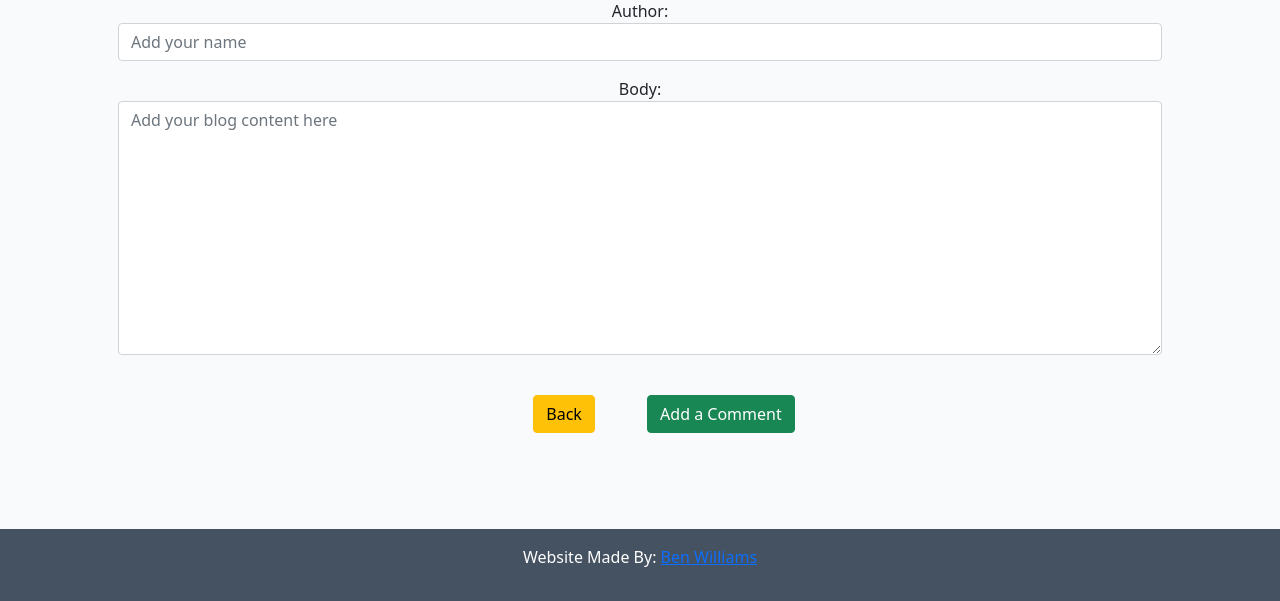
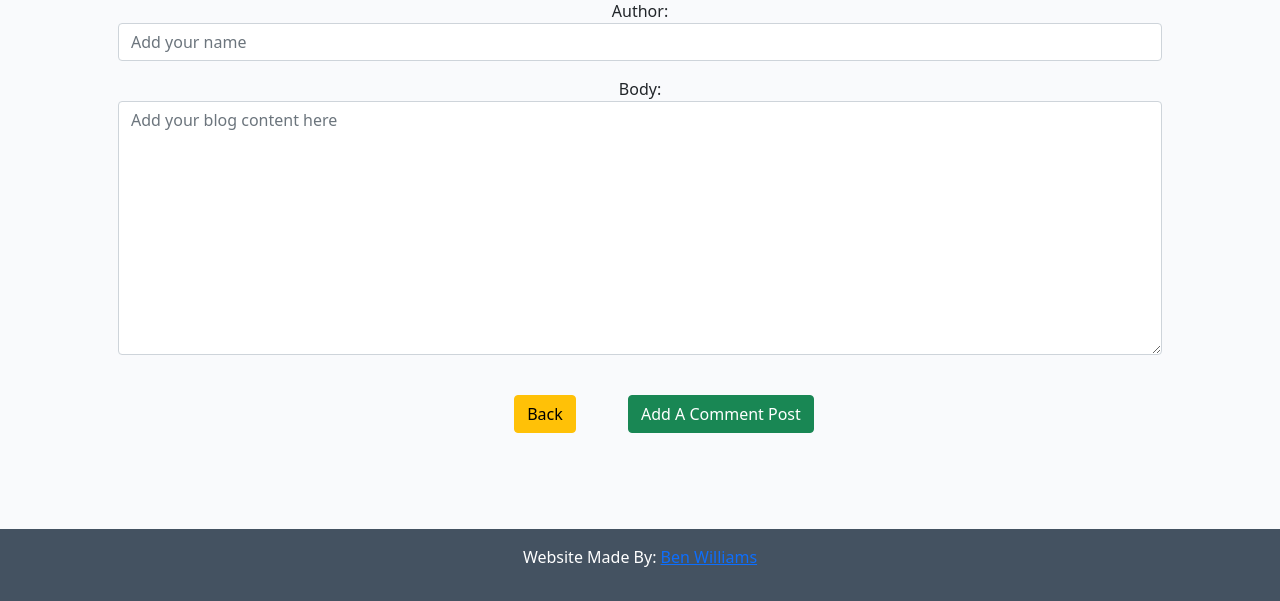
Before and after one commit to BenWilliams89/Psychology-Website, a Django app: page /comment/1/ in a window 1280 px wide. Shown: the part 201-802 px from the top of the page. Run offline with Django 4.2, Linux system fonts and the light colour scheme; the visitor is signed in with stand-in values (Sample User, id 1).

```diff
--- a/blog/templates/add_comment.html
+++ b/blog/templates/add_comment.html
@@ -13,7 +13,7 @@
     {% csrf_token %}
     {{ form.as_p }}
     <a href="{% url 'home.html' %}" class="btn btn-warning mx-5 my-4">Back</a>
-    <button class="btn btn-success">Add a Comment</button>
+    <button class="btn btn-success">Add A Comment Post</button>
 </form>
 </div>
 {% else %}
--- a/blog/templates/update_comment.html
+++ b/blog/templates/update_comment.html
@@ -12,8 +12,8 @@
 <form method="POST">
     {% csrf_token %}
     {{ form.as_p }}
-    <a href="{% url 'home.html'%}" class="btn btn-warning mx-5 my-4">Back</a>
-    <button class="btn btn-success">Update Blog Post</button>
+    <a href="{% url 'home.html' %}" class="btn btn-warning mx-5 my-4">Back</a>
+    <button class="btn btn-success">Add A Comment</button>
 </form>
 </div>
 {% else %}
```
Also changed, not shown: blog/views.py (+13 -0 lines).
